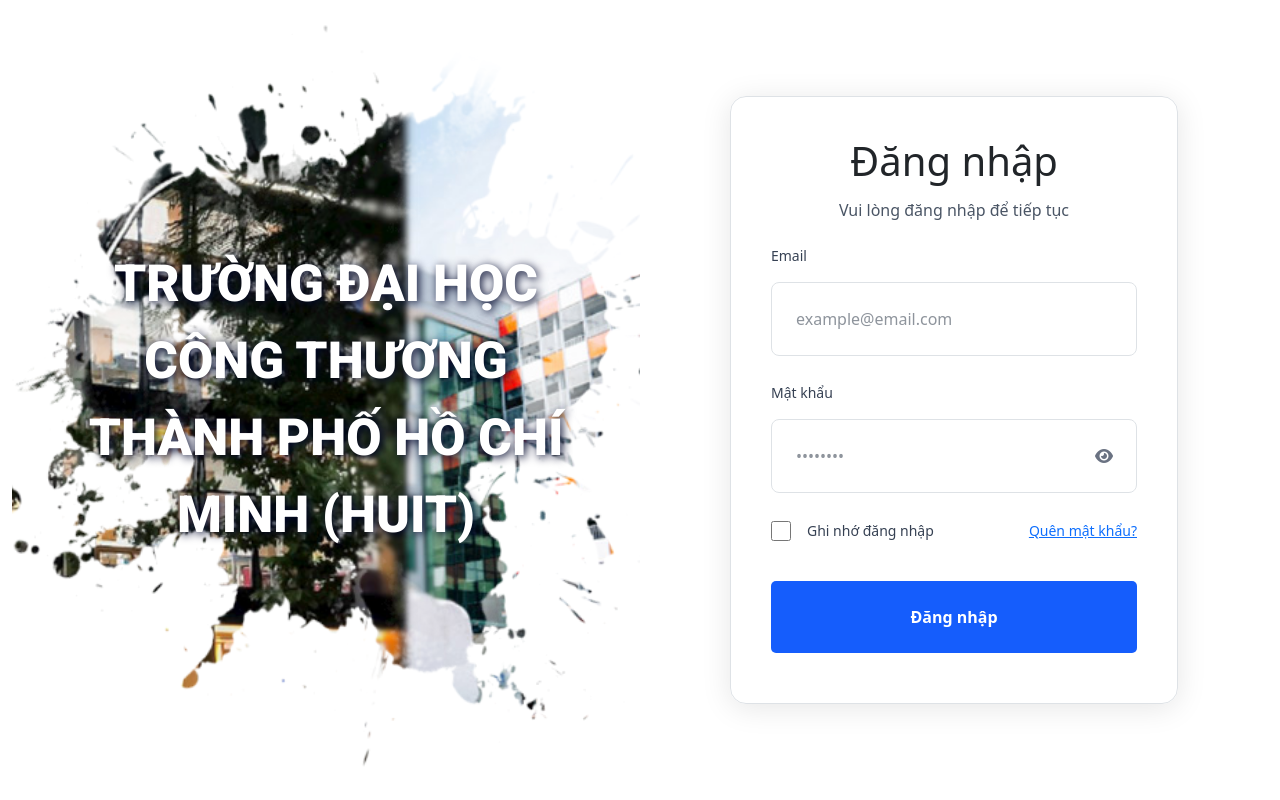
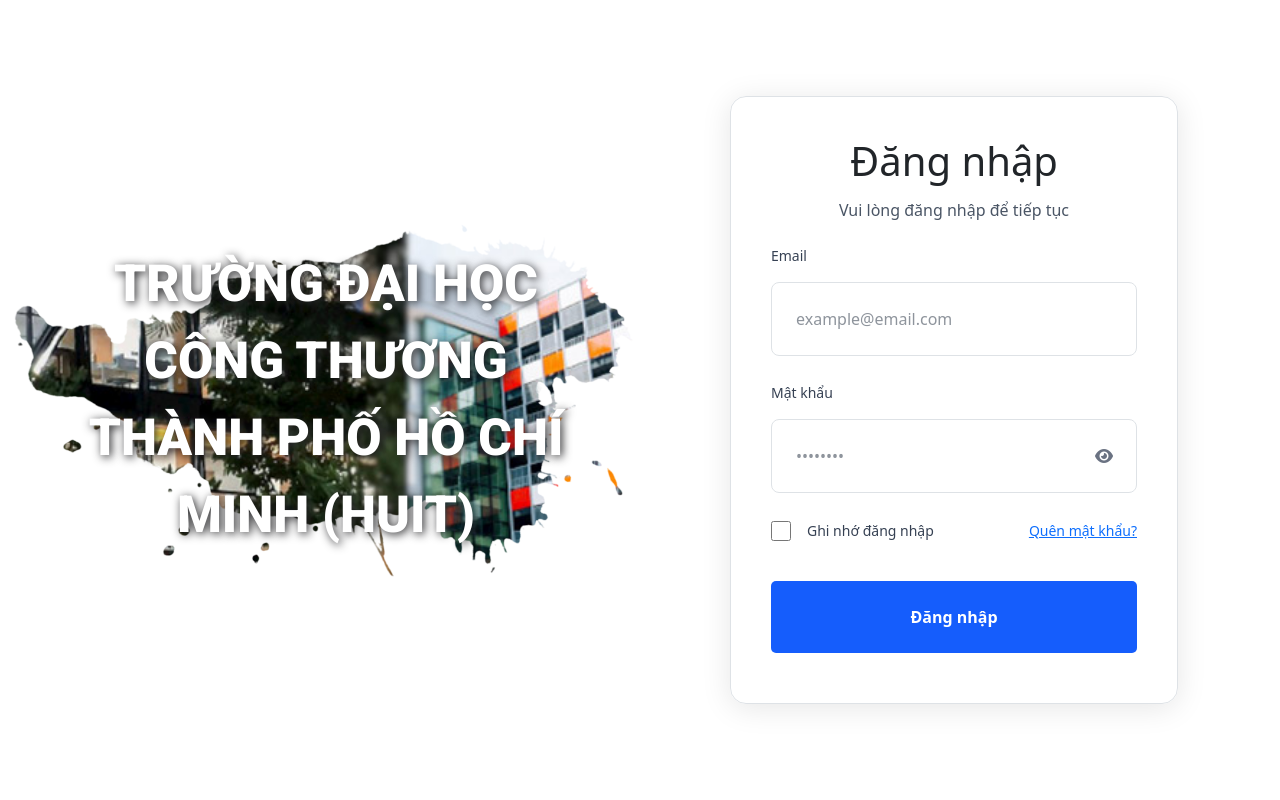
Before and after one commit to dont-wait/do-luong-cdr, a React (Vite) app in the folder font-end/: page / in a window 1280 px wide. Built offline with nearby package versions, Linux system fonts and the light colour scheme.

Commit message:
modified ink css

```diff
--- a/font-end/src/pages/Login/Login.css
+++ b/font-end/src/pages/Login/Login.css
@@ -4,7 +4,7 @@
   position: relative;
   color: #fff;
   font-size: 3.2em;
-  text-shadow: 2px 2px 10px #00072b;
+  text-shadow: 2px 2px 10px #28282a;
 }
 
 .loginBg::before {
@@ -17,8 +17,9 @@
   z-index: -1;
 
   mask-image: url(../../assets/ink.png);
-  mask-size: cover;
+  mask-size: contain;
   mask-position: center;
+  mask-repeat: no-repeat;
 }
 
 @media only screen and (max-width: 970px) {
```
Also changed, not shown: font-end/src/assets/ink.jpg (deleted), font-end/src/assets/ink.png.
